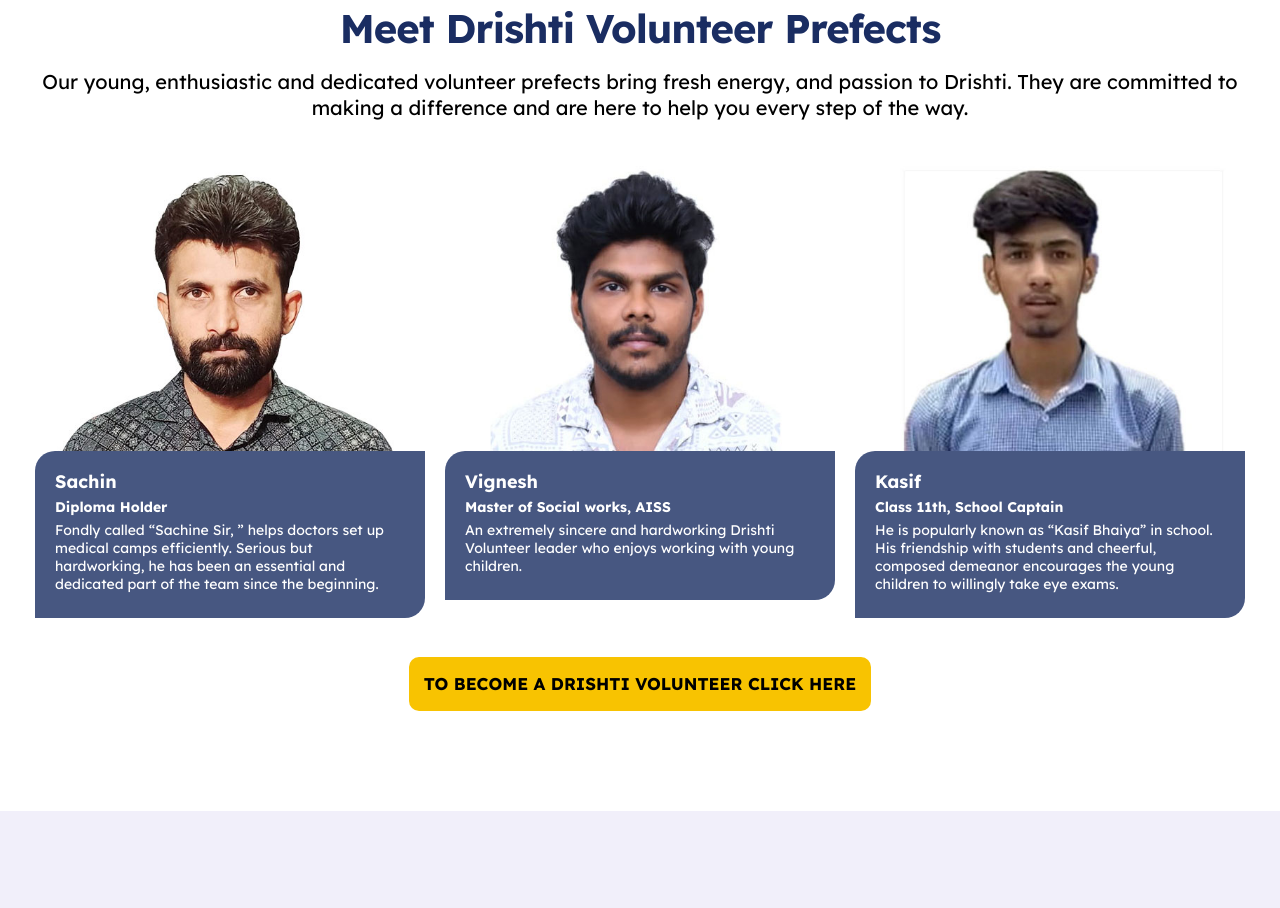
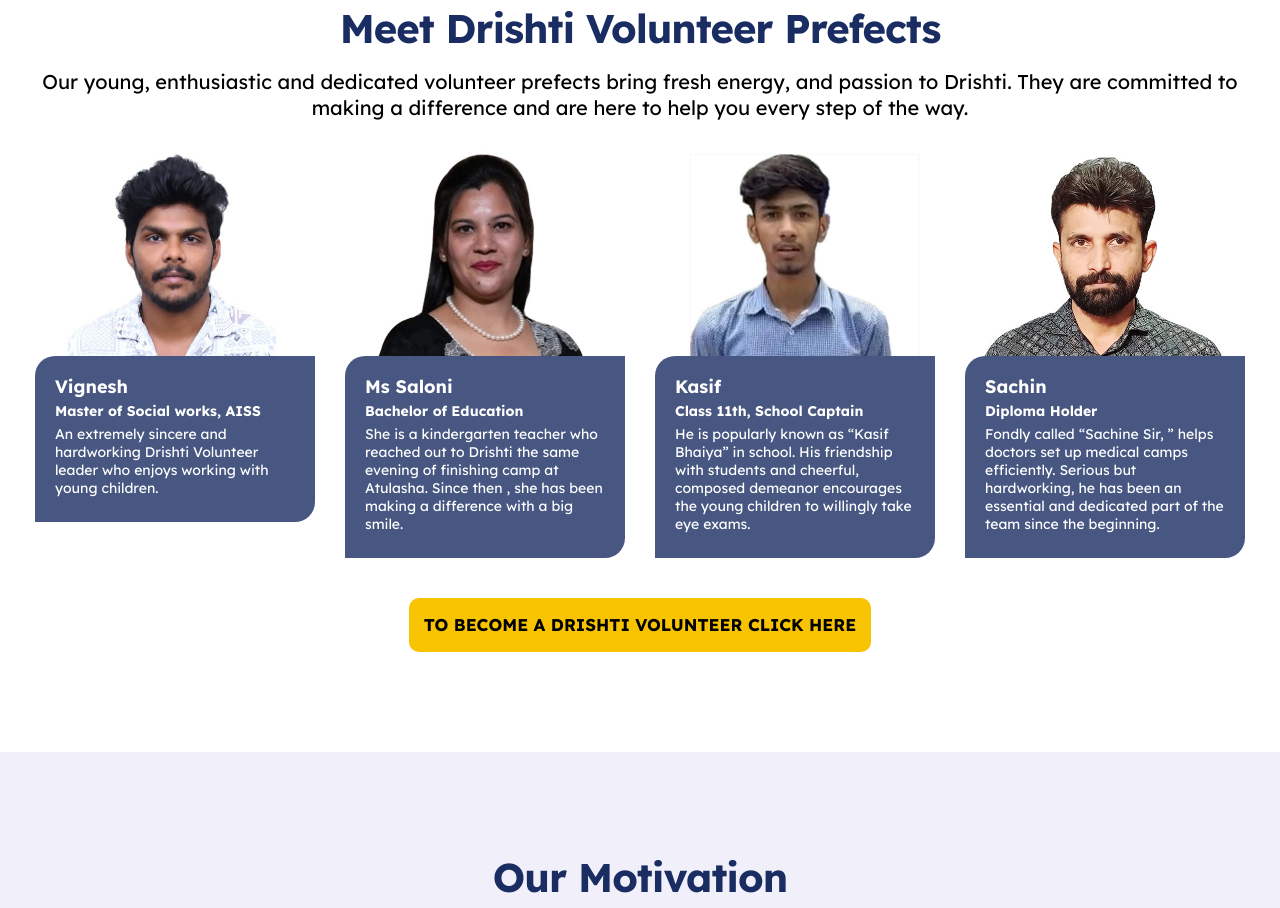
Before and after one commit to drishti-1/Drishti-EN1, a plain HTML site: page index.html in a window 1280 px wide. Shown: the part 3763-4671 px from the top of the page. Drawn offline with nearby package versions, Linux system fonts and the light colour scheme.

Commit message:
Add files via upload

```diff
--- a/index.html
+++ b/index.html
@@ -263,10 +263,7 @@ crossorigin="anonymous" referrerpolicy="no-referrer" />
 
 
 <div class="row">
-<div class="volunteer-prefects-block">
-<div class="owl-carousel owl-prefects owl-theme">
-
-<div class="item">
+<div class="col-md-3">
   <div class="volunteer_gallery">
   <img src="img/vignesh.jpg" class="img-fluid"/>
   </div>
@@ -277,7 +274,20 @@ crossorigin="anonymous" referrerpolicy="no-referrer" />
   <p>An extremely sincere and hardworking Drishti Volunteer leader who enjoys working with young children.</p>
 </div></div>
 
-<div class="item">
+
+<div class="col-md-3">
+  <div class="volunteer_gallery">
+  <img src="img/saloni.jpg" class="img-fluid"/>
+  </div>
+
+  <div class="volunteer_gallery_content">
+  <h3>Ms Saloni</h3>
+  <p><strong>Bachelor of Education</strong></p>
+  <p>She is a kindergarten teacher who reached out to Drishti the same evening of finishing camp at Atulasha. Since then , she has been making a difference with a big smile.</p>
+</div></div>
+
+
+<div class="col-md-3">
   <div class="volunteer_gallery">
   <img src="img/kasif.jpg" class="img-fluid"/>
   </div>
@@ -289,7 +299,7 @@ crossorigin="anonymous" referrerpolicy="no-referrer" />
 </div></div>
 
 
-<div class="item">
+<div class="col-md-3">
   <div class="volunteer_gallery">
   <img src="img/sachin.jpg" class="img-fluid"/>
   </div>
@@ -299,12 +309,9 @@ crossorigin="anonymous" referrerpolicy="no-referrer" />
   <p><strong>Diploma Holder</strong></p>
   <p>Fondly called “Sachine Sir, ” helps doctors set up medical camps efficiently. Serious but hardworking, he has been an essential and dedicated part of the team since the beginning.</p>
 </div></div>
-
-</div></div>
 </div>
 
-
-<div class="col-md-12 text-center"><a href="#enquire3" data-toggle="modal" class="enquire_now2">To Become a Drishti Volunteer Click Here</a> </div>
+<div class="col-md-12 mt-3 text-center"><a href="#enquire3" data-toggle="modal" class="enquire_now2">To Become a Drishti Volunteer Click Here</a> </div>
 
 </div>
 </section>
```
Lines whose indentation alone changed are shown as unchanged.
